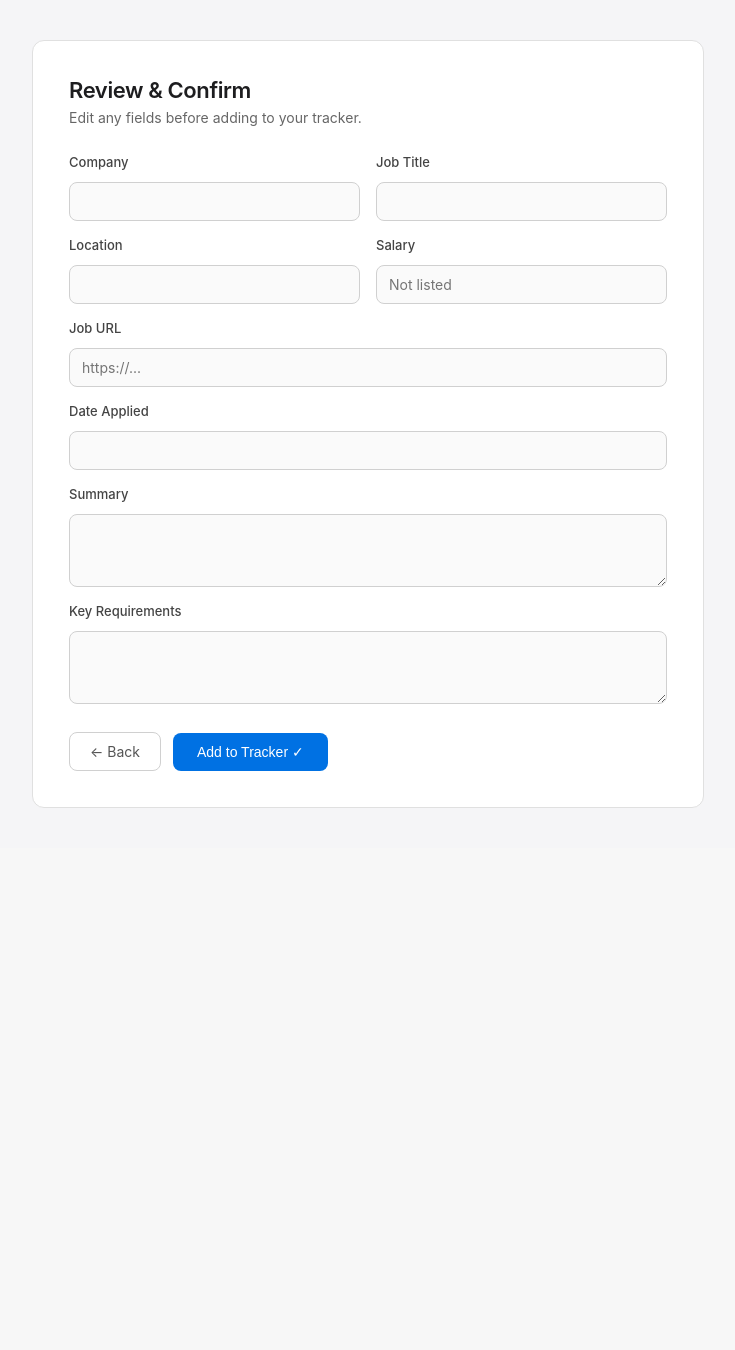
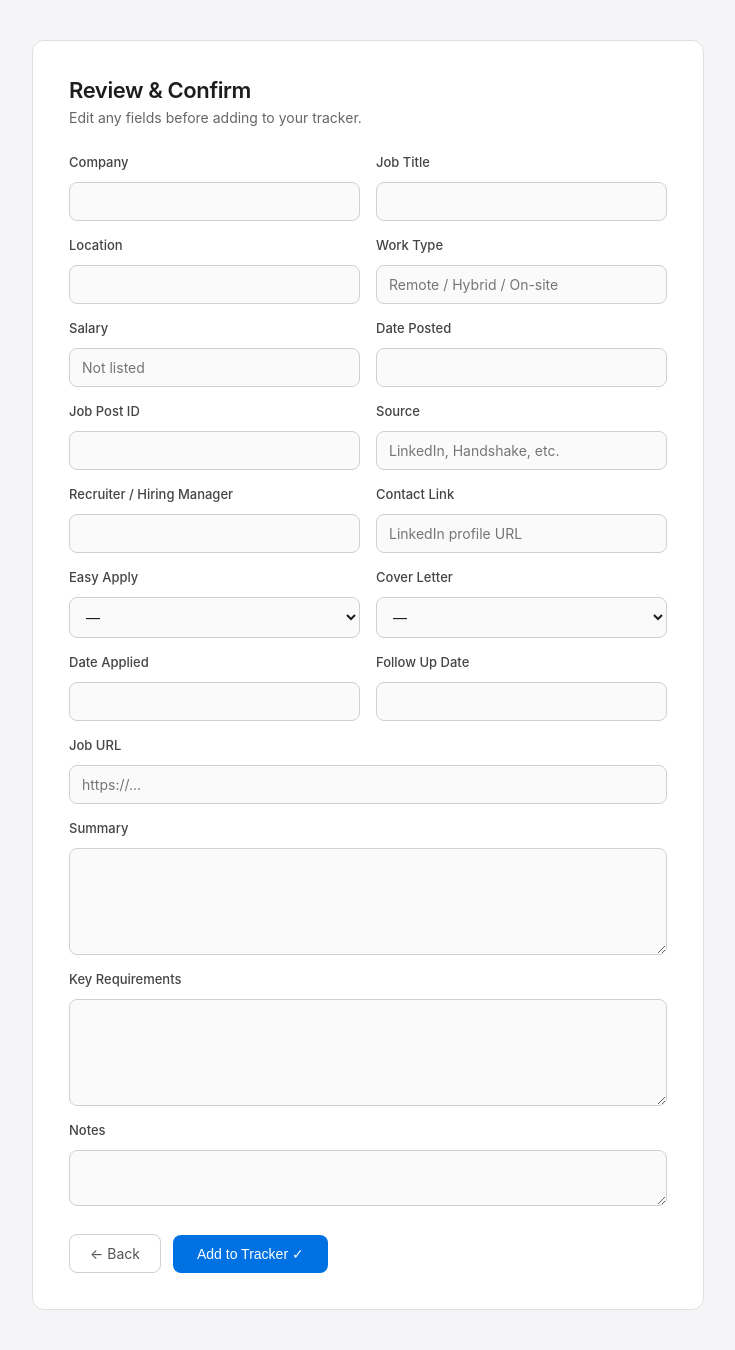
Before and after one commit to JSC201/ai-job-applications-tracker, a Flask app: template templates/confirm.html in a window 1280 px wide. Shown: the part 56-1406 px from the top of the page, without its empty margins (272-1007 px from the left). Before the commit the page ends 864 px from the top, so only its background shows below. Run offline with Flask 3, Linux system fonts and the light colour scheme; the template is opened without the code that fills it, so the values that code supplies are empty.

Commit message:
add new tracking fields and refactor column structure

```diff
--- a/app.py
+++ b/app.py
@@ -29,16 +29,25 @@ def parse():
 @app.route('/add', methods=['POST'])
 def add():
     job = {
-        'company':      request.form.get('company', ''),
-        'title':        request.form.get('title', ''),
-        'location':     request.form.get('location', ''),
-        'salary':       request.form.get('salary', ''),
-        'url':          request.form.get('url', ''),
-        'summary':      request.form.get('summary', ''),
-        'requirements': request.form.get('requirements', ''),
-        'date_applied': request.form.get('date_applied', ''),
-        'status':       'Applied',
-        'notes':        '',
+        'company':        request.form.get('company', ''),
+        'title':          request.form.get('title', ''),
+        'location':       request.form.get('location', ''),
+        'work_type':      request.form.get('work_type', ''),
+        'salary':         request.form.get('salary', ''),
+        'date_posted':    request.form.get('date_posted', ''),
+        'job_post_id':    request.form.get('job_post_id', ''),
+        'source':         request.form.get('source', ''),
+        'recruiter':      request.form.get('recruiter', ''),
+        'contact_link':   request.form.get('contact_link', ''),
+        'easy_apply':     request.form.get('easy_apply', ''),
+        'cover_letter':   request.form.get('cover_letter', ''),
+        'date_applied':   request.form.get('date_applied', ''),
+        'follow_up_date': request.form.get('follow_up_date', ''),
+        'url':            request.form.get('url', ''),
+        'summary':        request.form.get('summary', ''),
+        'requirements':   request.form.get('requirements', ''),
+        'notes':          request.form.get('notes', ''),
+        'status':         'Applied',
     }
     try:
         config = load_config()
--- a/src/job_intake/handlers/parse_job.py
+++ b/src/job_intake/handlers/parse_job.py
@@ -1,4 +1,4 @@
-from datetime import date
+from datetime import date, timedelta
 from src.job_intake.utils.openai_parser import extract_job_fields
 from loguru import logger
 
@@ -6,7 +6,11 @@ def parse_job_posting(text):
     logger.info("Parsing job posting")
     data = extract_job_fields(text)
     data['date_applied'] = date.today().strftime('%Y-%m-%d')
+    data['follow_up_date'] = (date.today() + timedelta(days=7)).strftime('%Y-%m-%d')
     data['status'] = 'Applied'
+    data['contact_link'] = ''
+    data['easy_apply'] = ''
+    data['cover_letter'] = ''
     data['notes'] = ''
     logger.info(f"Parsed: {data.get('title')} at {data.get('company')}")
     return data
--- a/static/style.css
+++ b/static/style.css
@@ -94,6 +94,22 @@ textarea {
   transition: border-color 0.15s;
   resize: vertical;
 }
+select {
+  width: 100%;
+  padding: 10px 12px;
+  border: 1px solid #d0d0d0;
+  border-radius: 8px;
+  font-size: 14px;
+  font-family: inherit;
+  color: #1d1d1f;
+  background: #fafafa;
+  transition: border-color 0.15s;
+}
+select:focus {
+  outline: none;
+  border-color: #0071e3;
+  background: #fff;
+}
 input[type="text"]:focus,
 textarea:focus {
   outline: none;
--- a/templates/confirm.html
+++ b/templates/confirm.html
@@ -7,6 +7,7 @@
 
   <form action="/add" method="POST">
     <div class="field-grid">
+
       <div class="field">
         <label>Company</label>
         <input type="text" name="company" value="{{ job.company }}" required />
@@ -20,25 +21,74 @@
         <input type="text" name="location" value="{{ job.location }}" />
       </div>
       <div class="field">
+        <label>Work Type</label>
+        <input type="text" name="work_type" value="{{ job.work_type }}" placeholder="Remote / Hybrid / On-site" />
+      </div>
+      <div class="field">
         <label>Salary</label>
         <input type="text" name="salary" value="{{ job.salary }}" placeholder="Not listed" />
+      </div>
+      <div class="field">
+        <label>Date Posted</label>
+        <input type="text" name="date_posted" value="{{ job.date_posted }}" />
+      </div>
+      <div class="field">
+        <label>Job Post ID</label>
+        <input type="text" name="job_post_id" value="{{ job.job_post_id }}" />
+      </div>
+      <div class="field">
+        <label>Source</label>
+        <input type="text" name="source" value="{{ job.source }}" placeholder="LinkedIn, Handshake, etc." />
+      </div>
+      <div class="field">
+        <label>Recruiter / Hiring Manager</label>
+        <input type="text" name="recruiter" value="{{ job.recruiter }}" />
+      </div>
+      <div class="field">
+        <label>Contact Link</label>
+        <input type="text" name="contact_link" value="{{ job.contact_link }}" placeholder="LinkedIn profile URL" />
+      </div>
+      <div class="field">
+        <label>Easy Apply</label>
+        <select name="easy_apply">
+          <option value="">—</option>
+          <option value="Y" {% if job.easy_apply == 'Y' %}selected{% endif %}>Y</option>
+          <option value="N" {% if job.easy_apply == 'N' %}selected{% endif %}>N</option>
+        </select>
+      </div>
+      <div class="field">
+        <label>Cover Letter</label>
+        <select name="cover_letter">
+          <option value="">—</option>
+          <option value="Y" {% if job.cover_letter == 'Y' %}selected{% endif %}>Y</option>
+          <option value="N" {% if job.cover_letter == 'N' %}selected{% endif %}>N</option>
+        </select>
+      </div>
+      <div class="field">
+        <label>Date Applied</label>
+        <input type="text" name="date_applied" value="{{ job.date_applied }}" />
+      </div>
+      <div class="field">
+        <label>Follow Up Date</label>
+        <input type="text" name="follow_up_date" value="{{ job.follow_up_date }}" />
       </div>
       <div class="field full-width">
         <label>Job URL</label>
         <input type="text" name="url" value="{{ job.url }}" placeholder="https://..." />
       </div>
       <div class="field full-width">
-        <label>Date Applied</label>
-        <input type="text" name="date_applied" value="{{ job.date_applied }}" />
-      </div>
-      <div class="field full-width">
         <label>Summary</label>
-        <textarea name="summary" rows="3">{{ job.summary }}</textarea>
+        <textarea name="summary" rows="5">{{ job.summary }}</textarea>
       </div>
       <div class="field full-width">
         <label>Key Requirements</label>
-        <textarea name="requirements" rows="3">{{ job.requirements }}</textarea>
+        <textarea name="requirements" rows="5">{{ job.requirements }}</textarea>
       </div>
+      <div class="field full-width">
+        <label>Notes</label>
+        <textarea name="notes" rows="2">{{ job.notes }}</textarea>
+      </div>
+
     </div>
 
     <div class="actions">
```
Also changed, not shown: src/job_intake/handlers/write_to_sheet.py (+12 -3 lines), src/job_intake/utils/openai_parser.py (+14 -5 lines), src/job_intake/utils/sheets_client.py (+9 -3 lines).
